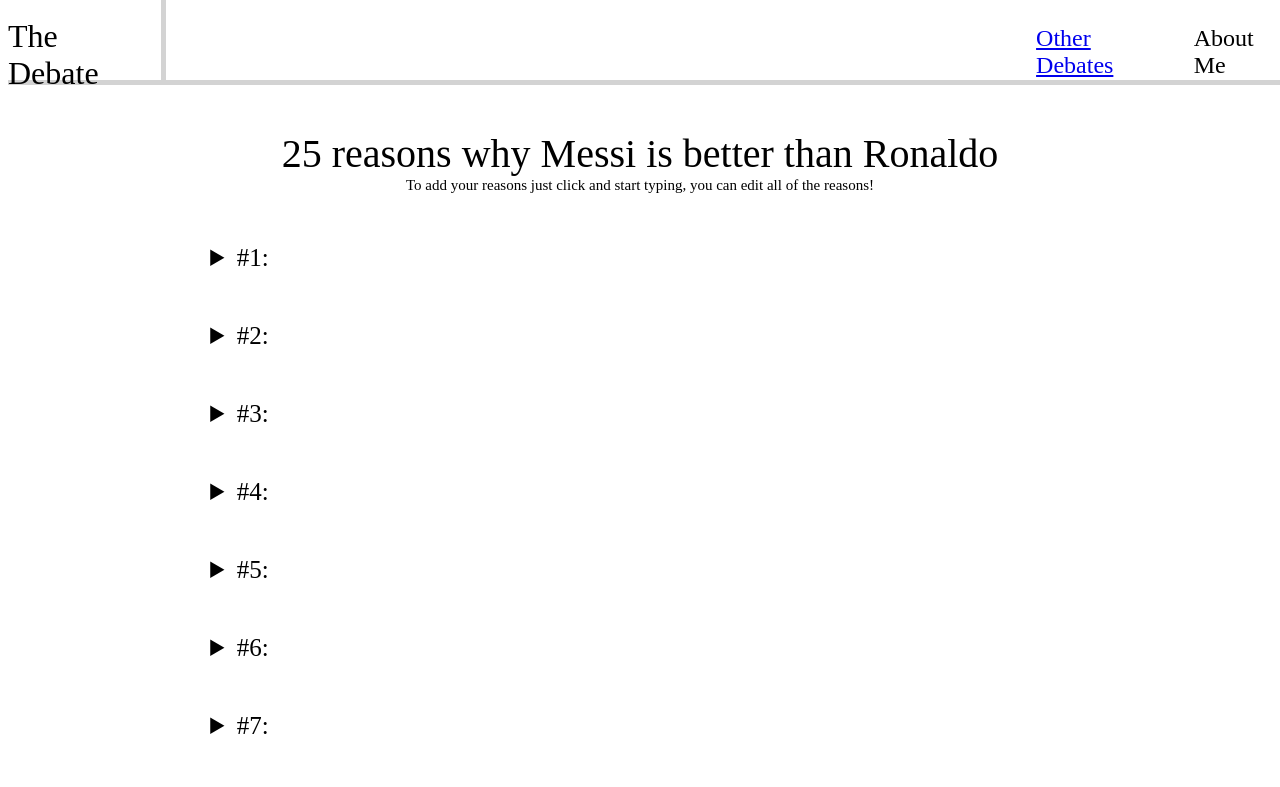
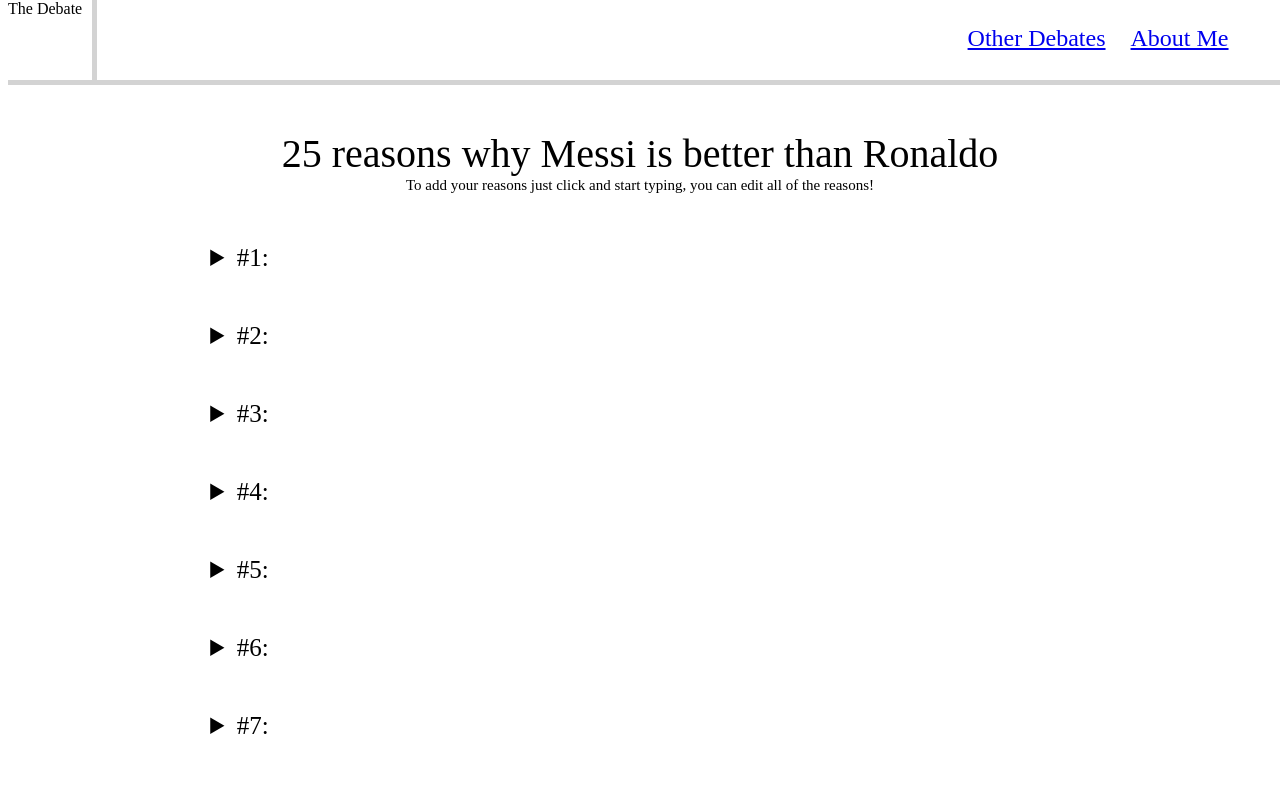
Before and after one commit to SantiDenari/SantiDenari.github.io, a plain HTML site: page index.html in a window 1280 px wide. Shown: the top 787 px of the page. Drawn offline with Linux system fonts and the light colour scheme.

Commit message:
Update index.html

```diff
--- a/index.html
+++ b/index.html
@@ -7,12 +7,12 @@
     </head>
     <body>
         <div class="fondo">
-            <div class="topbar">
+             <div class="topbar">
                 <div class="bigtitle">
-                    <div class="porfa">The Debate</div>
+                    <div class="topleft">The Debate</div>
                     <div class="line"></div>
                     <div class="OtherDebates"><a href="OtherDebates.html">Other Debates</a></div>
-                    <div class="AboutMe">About Me</div>
+                    <div class="AboutMe"><a href="AboutMe.html">About Me</a></div>
 
                 </div>
             </div>
```
